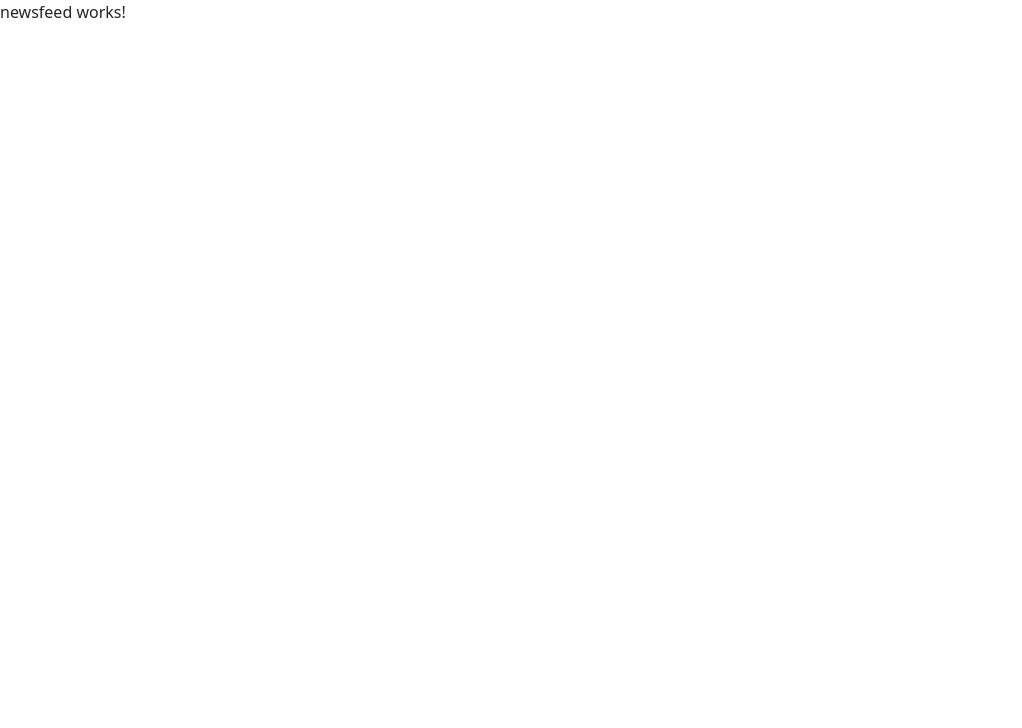
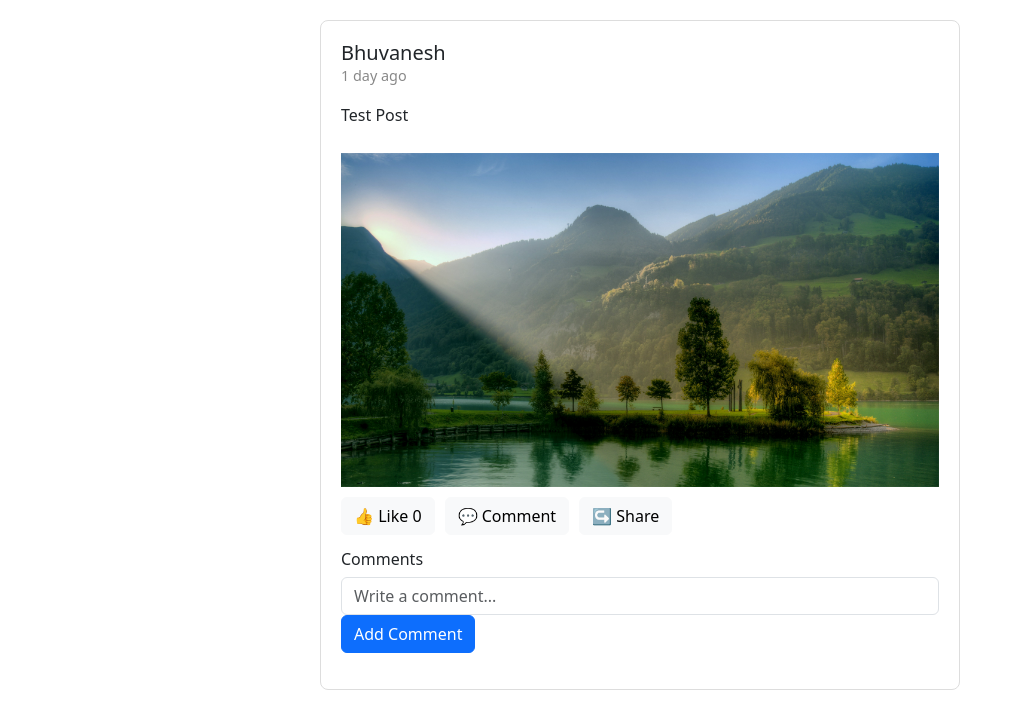
Before and after one commit to Bhuvanesh-nisant/Social_media_project, an Angular app in the folder frontend/social-media-app/: page /newsfeed in a window 1280 px wide. Shown: the top 728 px of the page, without its empty margins (0-1022 px from the left). Built offline with nearby package versions, Linux system fonts and the light colour scheme.

Commit message:
news feed added

```diff
--- a/frontend/social-media-app/src/app/login/login.component.html
+++ b/frontend/social-media-app/src/app/login/login.component.html
@@ -9,7 +9,7 @@
             <input
               type="text"
               class="form-control"
-              placeholder="Email or userId"
+              placeholder="Email or Userid"
               [(ngModel)]="userId"
               name="userId"
               required />
--- a/frontend/social-media-app/src/app/login/login.component.ts
+++ b/frontend/social-media-app/src/app/login/login.component.ts
@@ -62,7 +62,7 @@ export class LoginComponent {
     form.reset();
     this.userId = '';
     this.password = '';
-    this.loginError = ''; // Reset the error message on form reset
+    this.loginError = '';
 
     this.route.navigate(['newsfeed'])
 
--- a/frontend/social-media-app/src/app/newsfeed/newsfeed.component.css
+++ b/frontend/social-media-app/src/app/newsfeed/newsfeed.component.css
@@ -0,0 +1,52 @@
+.newsfeed-container {
+    display: flex;
+    justify-content: center;
+    margin-top: 20px;
+  }
+
+  .post {
+    width: 50%;
+    padding: 20px;
+    border: 1px solid #ddd;
+    border-radius: 8px;
+    background-color: #fff;
+  }
+
+  .post-header h5 {
+    margin: 0;
+  }
+
+  .post-header p {
+    color: #888;
+    font-size: 0.9em;
+  }
+
+  .post-content {
+    margin-top: 15px;
+  }
+
+  .post-image {
+    width: 100%;
+    margin-top: 10px;
+  }
+
+  .post-actions {
+    display: flex;
+    gap: 10px;
+    margin-top: 10px;
+  }
+
+  .comment-section {
+    margin-top: 15px;
+  }
+
+  .comments-list {
+    list-style-type: none;
+    padding: 0;
+    margin-top: 10px;
+  }
+
+  .comments-list li {
+    padding: 5px 0;
+    border-bottom: 1px solid #f1f1f1;
+  }
--- a/frontend/social-media-app/src/app/newsfeed/newsfeed.component.html
+++ b/frontend/social-media-app/src/app/newsfeed/newsfeed.component.html
@@ -1 +1,36 @@
-<p>newsfeed works!</p>
+<div class="newsfeed-container">
+    <div class="post">
+      <div class="post-header">
+        <h5>Bhuvanesh</h5>
+        <p>1 day ago</p>
+      </div>
+      <div class="post-content">
+        <p>Test Post</p>
+        <img src="../../assets/images/loginbackgroud.jpg" alt="post image" class="post-image" />
+      </div>
+      <div class="post-actions">
+        <button (click)="increaseLike()" class="btn btn-light">
+          👍 Like {{ likeCount }}
+        </button>
+        <button class="btn btn-light">💬 Comment</button>
+        <button class="btn btn-light">↪️ Share</button>
+      </div>
+      <div class="comment-section">
+        <h6>Comments</h6>
+        <form (submit)="addComment($event)">
+          <input
+            type="text"
+            class="form-control"
+            [(ngModel)]="newComment"
+            name="comment"
+            placeholder="Write a comment..."
+            required
+          />
+          <button type="submit" class="btn btn-primary">Add Comment</button>
+        </form>
+        <ul class="comments-list">
+          <li *ngFor="let comment of comments">{{ comment }}</li>
+        </ul>
+      </div>
+    </div>
+  </div>
--- a/frontend/social-media-app/src/app/newsfeed/newsfeed.component.ts
+++ b/frontend/social-media-app/src/app/newsfeed/newsfeed.component.ts
@@ -6,5 +6,19 @@ import { Component } from '@angular/core';
   styleUrls: ['./newsfeed.component.css']
 })
 export class NewsfeedComponent {
+  likeCount: number = 0;
+  newComment: string = '';
+  comments: string[] = [];
 
+  increaseLike() {
+    this.likeCount++;
+  }
+
+  addComment(event: Event) {
+    event.preventDefault();
+    if (this.newComment.trim()) {
+      this.comments.push(this.newComment.trim());
+      this.newComment = '';
+    }
+  }
 }
```
